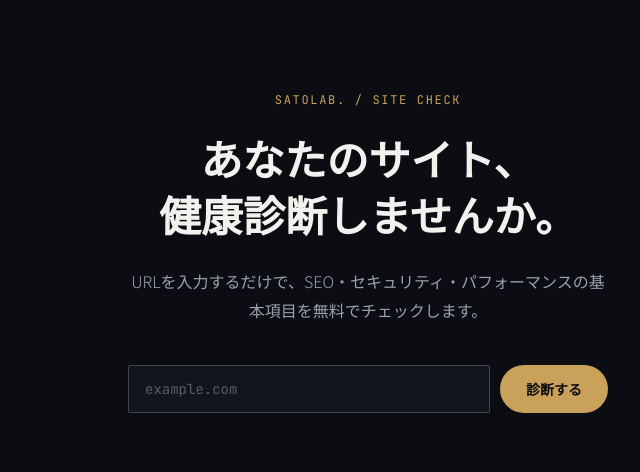
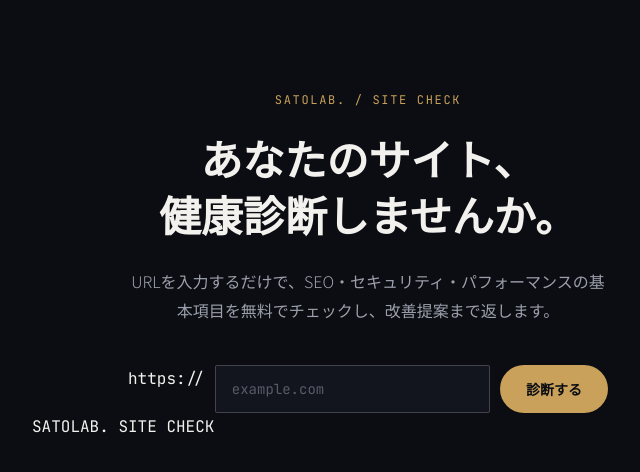
Before and after one commit to yukisatodev/site-check-frontend-, a React (Vite) app: page / in a window 1280 px wide. Shown: the top 472 px of the page, without its empty margins (272-912 px from the left). Built offline with nearby package versions, Linux system fonts and the light colour scheme; no server answers; a web font is replaced by a local one.

Commit message:
Add scanning state and ref for results section

```diff
--- a/src/App.jsx
+++ b/src/App.jsx
@@ -1,4 +1,4 @@
-import { useState } from 'react'
+import { useState, useRef } from 'react'
 import { diagnose, reportUrl } from './api.js'
 import ScoreGauge from './ScoreGauge.jsx'
 import FindingsList from './FindingsList.jsx'
@@ -8,6 +8,8 @@ export default function App() {
   const [loading, setLoading] = useState(false)
   const [error, setError] = useState(null)
   const [result, setResult] = useState(null)
+  const [scanning, setScanning] = useState(false)
+  const resultsRef = useRef(null)
 
   async function handleSubmit(e) {
     e.preventDefault()
@@ -21,6 +23,9 @@ export default function App() {
       const normalized = /^https?:\/\//.test(url.trim()) ? url.trim() : `https://${url.trim()}`
       const data = await diagnose(normalized)
       setResult(data)
+      setScanning(true)
+      setTimeout(() => setScanning(false), 1100)
+      setTimeout(() => resultsRef.current?.scrollIntoView({ behavior: 'smooth', block: 'start' }), 80)
     } catch (err) {
       setError(err.message || '診断中に問題が発生しました。URLを確認してもう一度お試しください。')
     } finally {
@@ -29,15 +34,18 @@ export default function App() {
   }
 
   return (
-    <div className="page">
+    <div className="page texture">
       <header className="hero">
-        <div className="eyebrow">SATOLAB. / SITE CHECK</div>
+        <span className="corner corner-tl" aria-hidden="true" />
+        <span className="corner corner-br" aria-hidden="true" />
+        <div className="eyebrow"><span className="pulse-dot" />SATOLAB. / SITE CHECK</div>
         <h1>あなたのサイト、<br />健康診断しませんか。</h1>
         <p className="hero-sub">
-          URLを入力するだけで、SEO・セキュリティ・パフォーマンスの基本項目を無料でチェックします。
+          URLを入力するだけで、SEO・セキュリティ・パフォーマンスの基本項目を無料でチェックし、改善提案まで返します。
         </p>
 
         <form className="url-form" onSubmit={handleSubmit}>
+          <span className="url-form-icon mono">https://</span>
           <input
             type="text"
             inputMode="url"
@@ -47,23 +55,31 @@ export default function App() {
             aria-label="診断したいサイトのURL"
           />
           <button type="submit" disabled={loading}>
-            {loading ? '診断中…' : '診断する'}
+            <span className={loading ? 'btn-scanning' : ''}>{loading ? '診断中…' : '診断する'}</span>
           </button>
         </form>
 
         {error && <p className="error-message" role="alert">{error}</p>}
       </header>
 
+      {loading && (
+        <div className="scan-track" aria-hidden="true">
+          <div className="scan-beam" />
+        </div>
+      )}
+
       {result && (
-        <section className="results">
+        <section className={`results ${scanning ? 'is-scanning' : ''}`} ref={resultsRef}>
+          {scanning && <div className="results-scan-line" aria-hidden="true" />}
+
           <div className="results-meta mono">
-            <span>{result.url}</span>
+            <span className="results-url">{result.url}</span>
             <span>{new Date(result.checked_at).toLocaleString('ja-JP')}</span>
           </div>
 
           <div className="report-download">
             <a href={reportUrl(result.id)} className="download-button" download>
-              PDFでダウンロード
+              <span>↓</span> PDFでダウンロード
             </a>
           </div>
 
@@ -82,7 +98,9 @@ export default function App() {
           </div>
 
           {result.previous && (
-            <p className="compare-note">前回の診断結果と比較しています。</p>
+            <p className="compare-note">
+              <span className="compare-dot" />前回の診断結果と比較しています
+            </p>
           )}
 
           <FindingsList details={result.details} />
@@ -95,6 +113,10 @@ export default function App() {
           <div className="skeleton-bar short" />
         </div>
       )}
+
+      <footer className="site-footer mono">
+        <span>SATOLAB. SITE CHECK</span>
+      </footer>
     </div>
   )
 }
```
